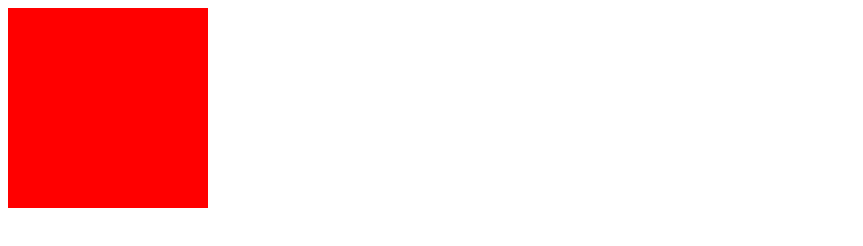
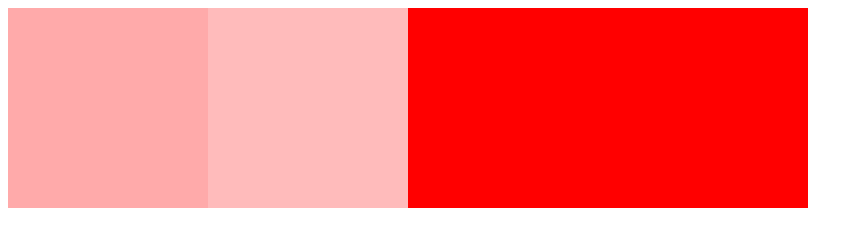
Before and after one commit to yuping-xiao/jQuery-Lesson, a plain HTML site: page index.html in a window 1280 px wide. Shown: the whole page, without its empty margins (0-863 px from the left). Drawn offline with Linux system fonts and the light colour scheme.

Commit message:
modified file

```diff
--- a/app.css
+++ b/app.css
@@ -2,8 +2,18 @@
 	background-color: #FF0000;
 	height: 200px;
 	width: 200px;
+	float: left;
 }
 
+.bg1 {
+	background-color: #FFAAAA;
+}
+
+.bg2 {
+	background-color: #FFBBBB;
+}
+
+.bg3
 .box1-ext {
 	border: 10px solid black;
 }
--- a/index.html
+++ b/index.html
@@ -4,7 +4,12 @@
 		<link rel="stylesheet" href="app.css">
 	</head>
 	<body>
-		<div class="box1"></div>
+		<div class="box">
+			<div class="box1 bg1"></div>
+			<div class="box1 bg2"></div>
+			<div class="box1 bg3"></div>
+			<div class="box1 bg4"></div>
+		</div>
 		<script src="jquery.min.js"></script>
 		<script src="app.js"></script>
 	</body>
```
